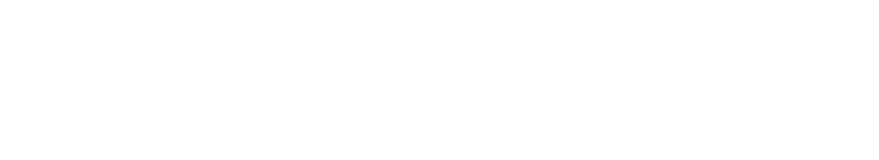
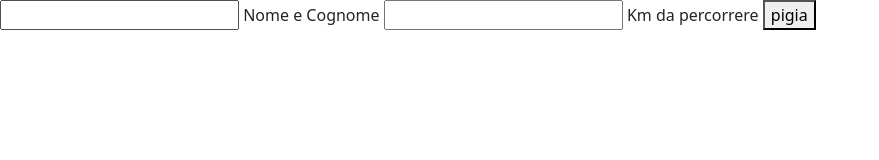
Before and after one commit to nicolaazonta/js-biglietto-treno-form, a plain HTML site: page index.html in a window 1280 px wide. Shown: the whole page, without its empty margins (0-879 px from the left). Drawn offline with nearby package versions, Linux system fonts and the light colour scheme.

Commit message:
insert inputs and button in html

```diff
--- a/assets/js/main.js
+++ b/assets/js/main.js
@@ -1,7 +1,11 @@
+
+
+//input-> chiedere al passeggero il numero di km da percorrere
+//passengerKm= document.getElementById('button');
+console.log(document.getElementById('name_surname'));
 
 
 
-//input-> chiedere al passeggero il numero di km da percorrere
 //input-> chiedere al passeggero l'età
     //se >65 sconto del 40%
     //se <18 sconto del 20%
--- a/index.html
+++ b/index.html
@@ -6,8 +6,18 @@
     <meta name="viewport" content="width=device-width, initial-scale=1.0">
     <title>js-biglietto-treno-form</title>
     <link rel="stylesheet" href="./assets/css/style.css">
+    <link href="https://cdn.jsdelivr.net/npm/bootstrap@5.2.3/dist/css/bootstrap.min.css" rel="stylesheet" integrity="sha384-rbsA2VBKQhggwzxH7pPCaAqO46MgnOM80zW1RWuH61DGLwZJEdK2Kadq2F9CUG65" crossorigin="anonymous">
 </head>
 <body>
+
+    <input id="name_surname" type="text">
+    <label for="name_surname">Nome e Cognome</label>
+
+
+    <input id="km" type="number">
+    <label for="km">Km da percorrere</label>
+
+    <button value="name_surname km">pigia</button>
 
 
     <script src="./assets/js/main.js"></script>
```
